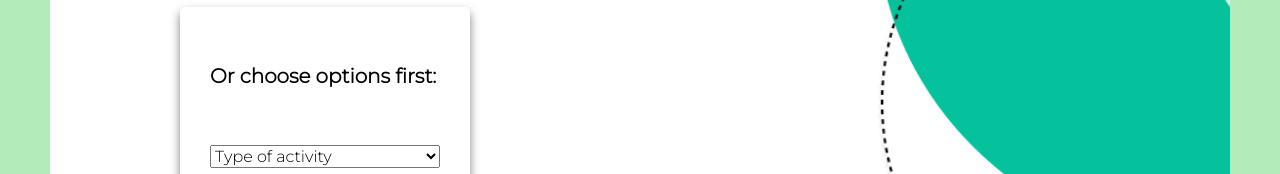
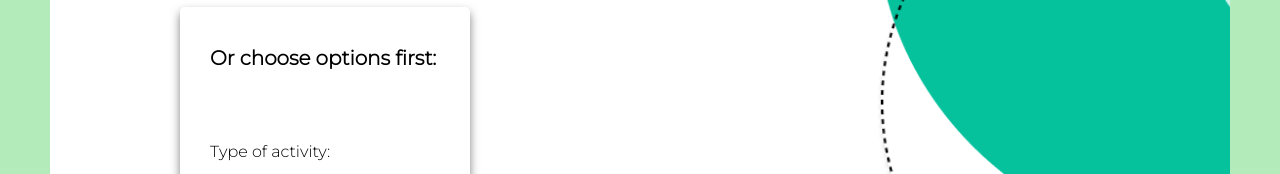
Before and after one commit to lizasilent/free-weekend, a website built with webpack: page index.html in a window 1280 px wide. Shown: the part 601-775 px from the top of the page. Built offline with nearby package versions, Linux system fonts and the light colour scheme.

Commit message:
got new bug fixed

```diff
--- a/blocks/card/card.css
+++ b/blocks/card/card.css
@@ -16,6 +16,7 @@
   z-index: 2;
   align-content: center;
   align-self: center;
+  color: black;
 }
 
 @media screen and (max-width: 592px) {
--- a/index.html
+++ b/index.html
@@ -53,9 +53,10 @@
                 <form class="form"
                 name="activityForm">
 
-
-                  <select class="form__select" name="typeOfActivity">
-                    <option value="none" hidden="">Type of activity</option>
+                <p class="card__label">
+                  Type of activity:
+                 </p>
+                  <select class="form__select" name="typeOfActivity" required>
                     <option value="education">Education</option>
                     <option value="recreational">Recreational</option>
                     <option value="social">Social</option>
```
